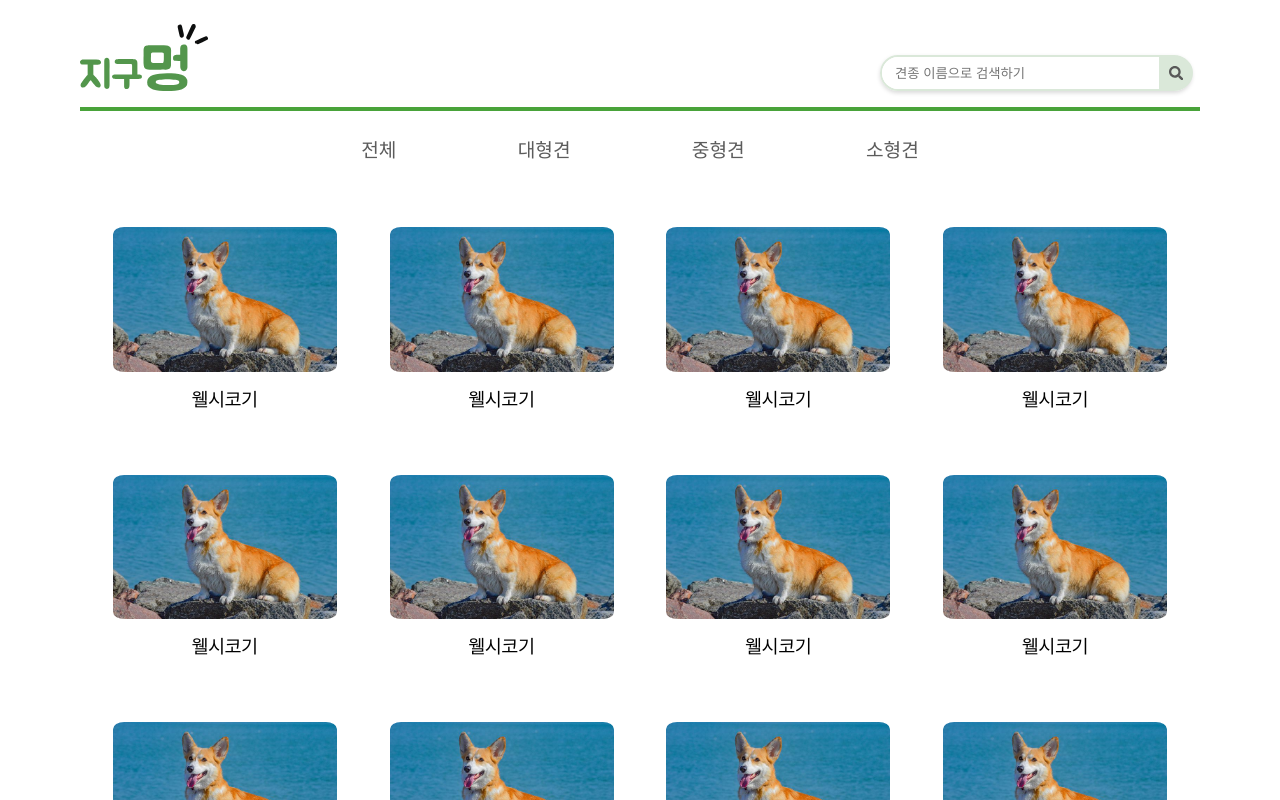
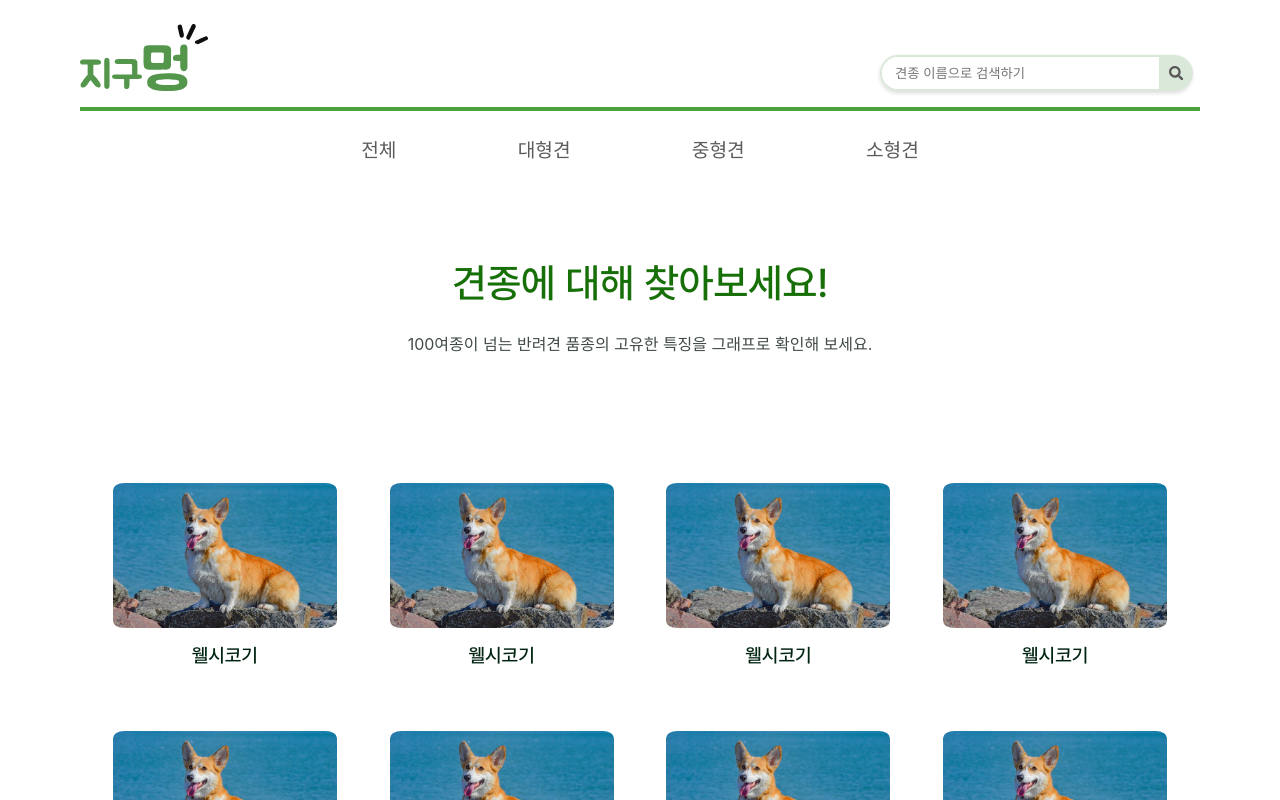
Before and after one commit to 2022-Summer-Bootcamp-teamG/puppy-classification-frontend, a React (Create React App) app: page /list in a window 1280 px wide. Shown: the top 800 px of the page. Built offline with nearby package versions, Linux system fonts and the light colour scheme.

Commit message:
style: change font-size

```diff
--- a/src/components/list/CardItem.tsx
+++ b/src/components/list/CardItem.tsx
@@ -25,16 +25,18 @@ const Common = styled.div`
 `;
 
 const BreedName = styled.div`
+  margin-top: 1rem;
   margin: auto;
   font-size: 1.2rem;
   font-family: Pretendard;
-  font-weight: 400;
-  color: #000;
+  font-weight: 500;
+  color: #002411;
   @media all and (min-width: 768px) and (max-width: 1023px) {
     font-size: 1rem;
   }
   @media all and (max-width: 767px) {
-    font-size: 1.3rem;
+    margin-top: 0.4rem;
+    font-size: 1.2rem;
   }
 `;
 
--- a/src/pages/ListPage.tsx
+++ b/src/pages/ListPage.tsx
@@ -1,7 +1,9 @@
 import React, { useState, useCallback } from 'react';
 import Header from '../components/common/Header';
+import styled from 'styled-components';
 import Categories from '../components/list/Categories';
 import CardList from '../components/list/CardList';
+import { Common } from '../components/common/Common';
 
 function ListPage() {
   const [category, setCategory] = useState('all');
@@ -11,9 +13,48 @@ function ListPage() {
     <React.Fragment>
       <Header />
       <Categories category={category} onSelect={onSelect} />
+      <ListCommon>
+        <Title>견종에 대해 찾아보세요!</Title>
+        <p>100여종이 넘는 반려견 품종의 고유한 특징을 그래프로 확인해 보세요.</p>
+      </ListCommon>
       <CardList category={category} />
     </React.Fragment>
   );
 }
 
+const Title = styled.div`
+  font-size: 2.5rem;
+  font-family: Pretendard;
+  font-weight: 450;
+  color: #176f08;
+  @media all and (min-width: 768px) and (max-width: 1023px) {
+    font-size: 1.7rem;
+  }
+  @media all and (max-width: 767px) {
+    margin: 0;
+    font-size: 1.7rem;
+  }
+`;
+
+const ListCommon = styled(Common)`
+  margin: 6rem;
+  @media all and (min-width: 768px) and (max-width: 1023px) {
+    margin: 3.5rem;
+  }
+  @media all and (max-width: 767px) {
+    margin: 4rem;
+    font-size: 1.5rem;
+  }
+  p {
+    margin-top: 1.5rem;
+    color: #404b46;
+    @media all and (min-width: 768px) and (max-width: 1023px) {
+      margin-top: 1rem;
+      font-size: 0.8rem;
+    }
+    @media all and (max-width: 767px) {
+      font-size: 0.9rem;
+    }
+  }
+`;
 export default ListPage;
```
